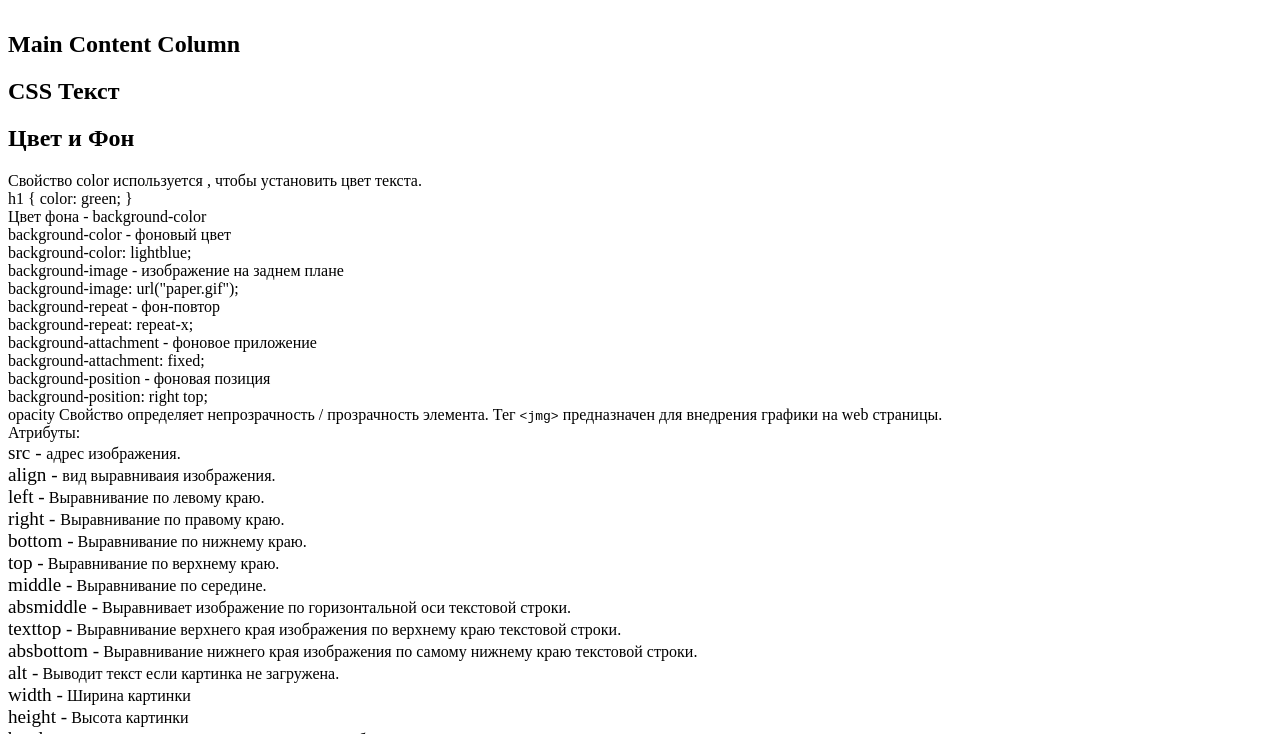
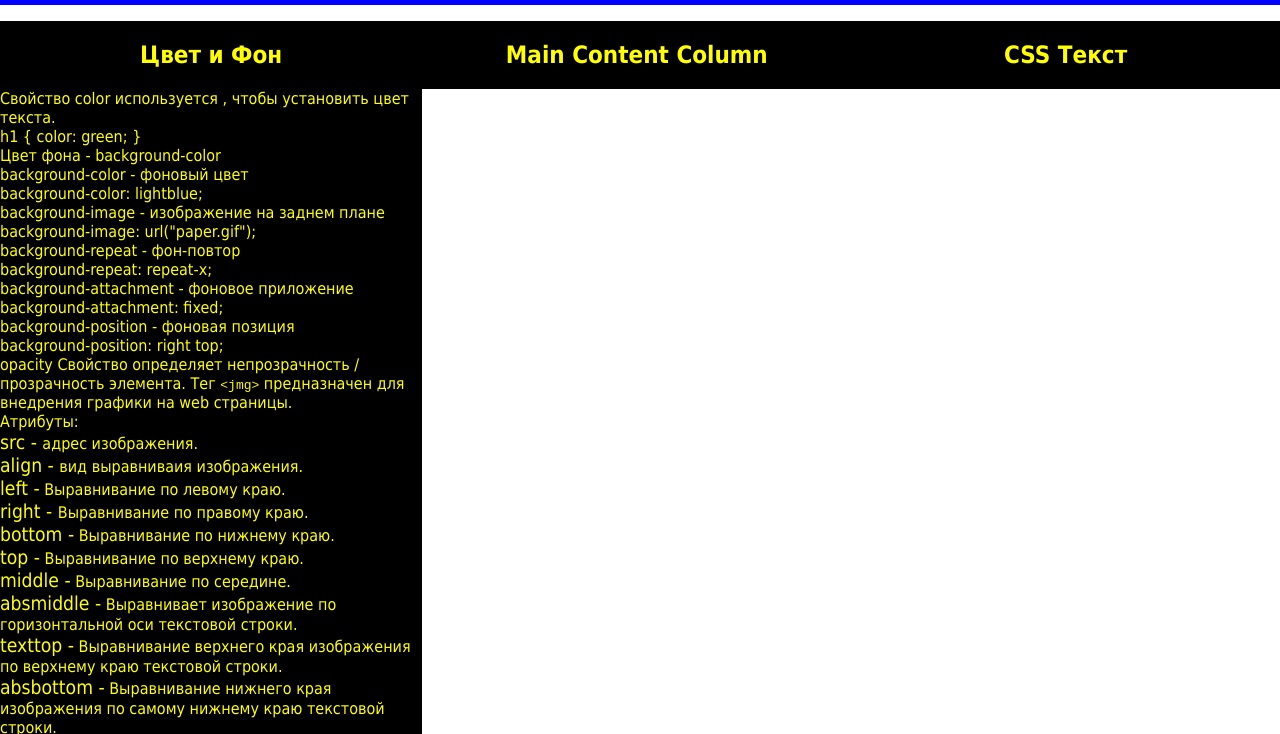
Before and after one commit to vitek74/fortlend.io, a plain HTML site: page index_3.html in a window 1280 px wide. Shown: the part 115-849 px from the top of the page. Drawn offline with Linux system fonts and the light colour scheme; the site is published under a folder, as on GitHub Pages, so addresses that start at the root find nothing.

Commit message:
Update index_3.html

```diff
--- a/index_3.html
+++ b/index_3.html
@@ -3,7 +3,7 @@
 <head>
     <title>CSS текст изображения цвета</title>
     <meta charset="utf-8" />
-    <link rel="stylesheet" href="/css/style3.css" type="text/css" />
+    <link rel="stylesheet" href="style3.css" type="text/css" />
 </head>
 
 <body>
```
